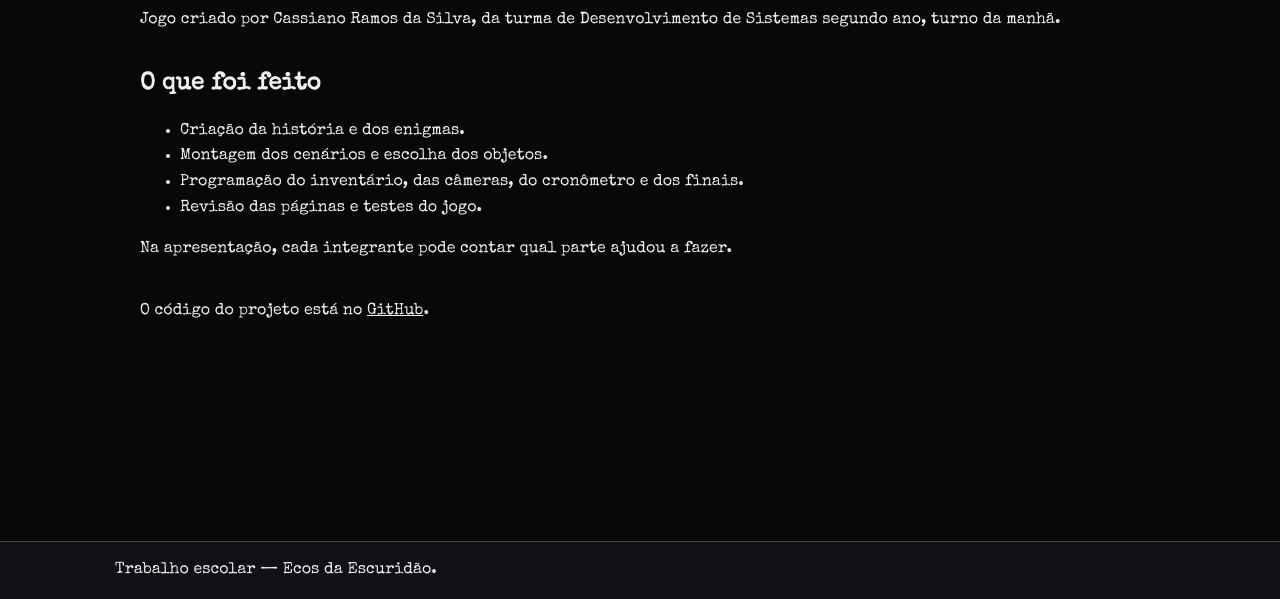
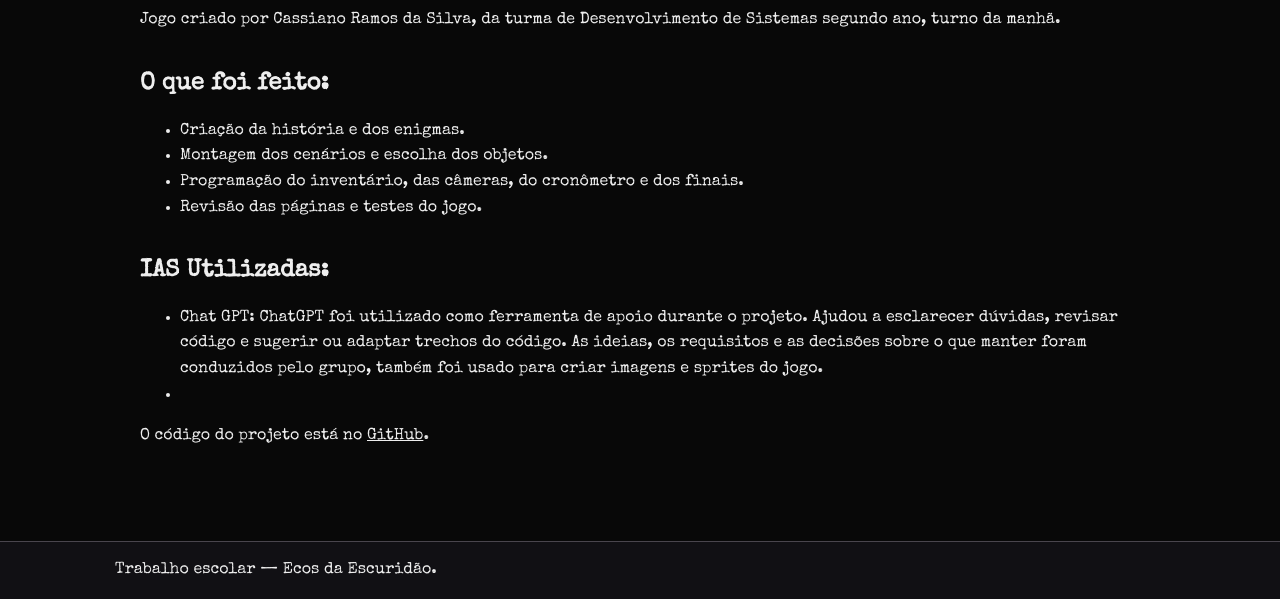
Before and after one commit to 1Cass1/Ecos-da-Escuridao, a plain HTML site: page site do jogo/html/equipe.html in a window 1280 px wide. Shown: the part 204-803 px from the top of the page. Drawn offline with nearby package versions, Linux system fonts and the light colour scheme.

Commit message:
fix: correct text in final and update team section with project contributions and tools used

```diff
--- a/js/final.js
+++ b/js/final.js
@@ -17,7 +17,7 @@ var finais = {
   tempo: {
     titulo: "Captura pelo Breu",
     texto:
-      "A lanterna apaga. Quando você estende a mão, alguém do escuro segura a sua. Já é tarde para encontrar a saída.",
+      "A lanterna apaga. Quando você estende a mão, alguém do escuro a segura. Já é tarde para encontrar a saída.",
   },
   secreto: {
     titulo: "Final secreto: o pacto",
--- a/site do jogo/html/equipe.html
+++ b/site do jogo/html/equipe.html
@@ -19,16 +19,23 @@
     <h1>Quem fez o jogo</h1>
     <p>Jogo criado por Cassiano Ramos da Silva, da turma de Desenvolvimento de Sistemas segundo ano, turno da manhã.</p>
     <section class="secao">
-      <h2>O que foi feito</h2>
+      <h2>O que foi feito:</h2>
       <ul>
         <li>Criação da história e dos enigmas.</li>
         <li>Montagem dos cenários e escolha dos objetos.</li>
         <li>Programação do inventário, das câmeras, do cronômetro e dos finais.</li>
         <li>Revisão das páginas e testes do jogo.</li>
       </ul>
-      <p>Na apresentação, cada integrante pode contar qual parte ajudou a fazer.</p>
     </section>
-    <p>O código do projeto está no <a href="https://github.com/1Cass1/Ecos-da-Escuridao">GitHub</a>.</p>
+    <section class="secao">
+      <h2>IAS Utilizadas:</h2>
+      <ul>
+        <li>Chat GPT: ChatGPT foi utilizado como ferramenta de apoio durante o projeto. Ajudou a esclarecer dúvidas,
+          revisar código e sugerir ou adaptar trechos do código. As ideias,  os requisitos e as decisões sobre o que
+          manter foram conduzidos pelo grupo, também foi usado para criar imagens e sprites do jogo.</li>
+        <li></li>
+      </ul>
+      <p>O código do projeto está no <a href="https://github.com/1Cass1/Ecos-da-Escuridao">GitHub</a>.</p>
   </main>
   <footer>
     <p>Trabalho escolar — Ecos da Escuridão.</p>
```
